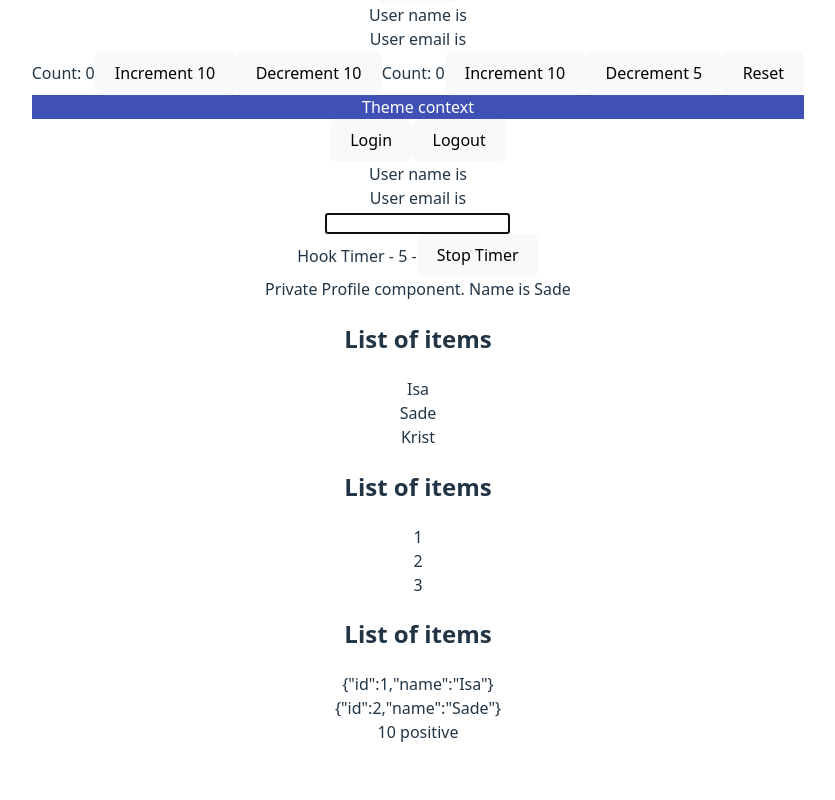
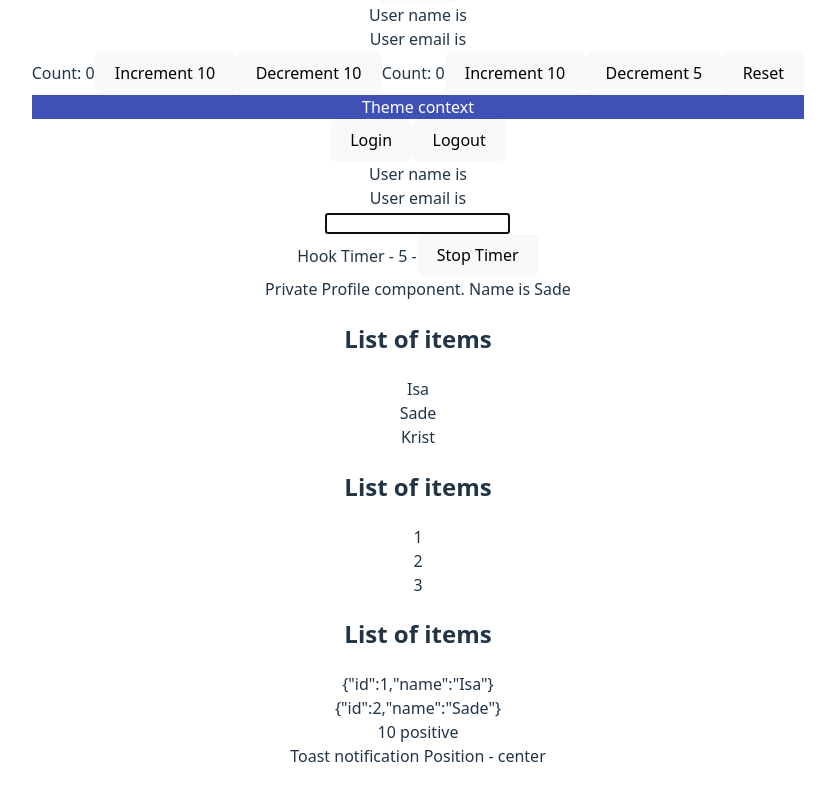
Before and after one commit to reinertisa/react-typescript-crash-course, a React (Vite) app: page / in a window 1280 px wide. Shown: the part 651-1451 px from the top of the page, without its empty margins (222-1057 px from the left). Before the commit the page ends 1427 px from the top, so only its background shows below. Built offline with nearby package versions, Linux system fonts and the light colour scheme.

Commit message:
feat(website): template literals and exclude

```diff
--- a/src/App.tsx
+++ b/src/App.tsx
@@ -25,6 +25,7 @@
 import List1 from "./components/generics/List1.tsx";
 import List2 from "./components/generics/List2.tsx";
 import RandomNumber from "./components/restriction/RandomNumber.tsx";
+import Toast from "./components/templateliterals/Toast.tsx";
 
 
 function App() {
@@ -87,6 +88,7 @@
               onClick={(item) => console.log(item)}
           />
           <RandomNumber value={10} isPositive={true} />
+          <Toast position="center" />
       </div>
   )
 }
--- /dev/null
+++ b/src/components/templateliterals/Toast.tsx
@@ -0,0 +1,20 @@
+/**
+ * Position prop can be one of the following:
+ * left-center | left-top | left-bottom | center | center-top |
+ * center-bottom | right-center | right-top | right-bottom
+ */
+
+type HorizontalPosition = 'left' | 'center' | 'right';
+type VerticalPosition = 'top' | 'center' | 'bottom';
+
+type ToastProps = {
+    position: Extract<`${HorizontalPosition}-${VerticalPosition}`, 'center-center'> | 'center'
+}
+
+export default function Toast({position}: ToastProps) {
+    return (
+        <div>
+            Toast notification Position - {position}
+        </div>
+    )
+}
```
